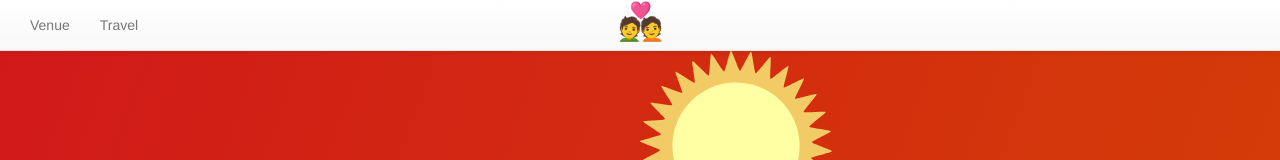
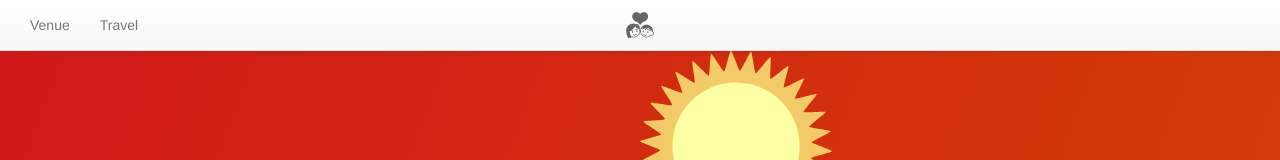
Before and after one commit to retrohacker/wedding, a website: page index.html in a window 1280 px wide. Shown: the top 160 px of the page. Drawn offline with Linux system fonts and the light colour scheme; the site is published under a folder, as on GitHub Pages, so addresses that start at the root find nothing; a web font is replaced by a local one.

Commit message:
Path to emoji now relative

```diff
--- a/index.css
+++ b/index.css
@@ -4,7 +4,7 @@ body {
 }
 @font-face {
   font-family: "Emoji";
-  src: url('/fonts/emoji.woff') format('woff');
+  src: url('./fonts/emoji.woff') format('woff');
   text-decoration: none;
   font-style: normal;
 }
```
